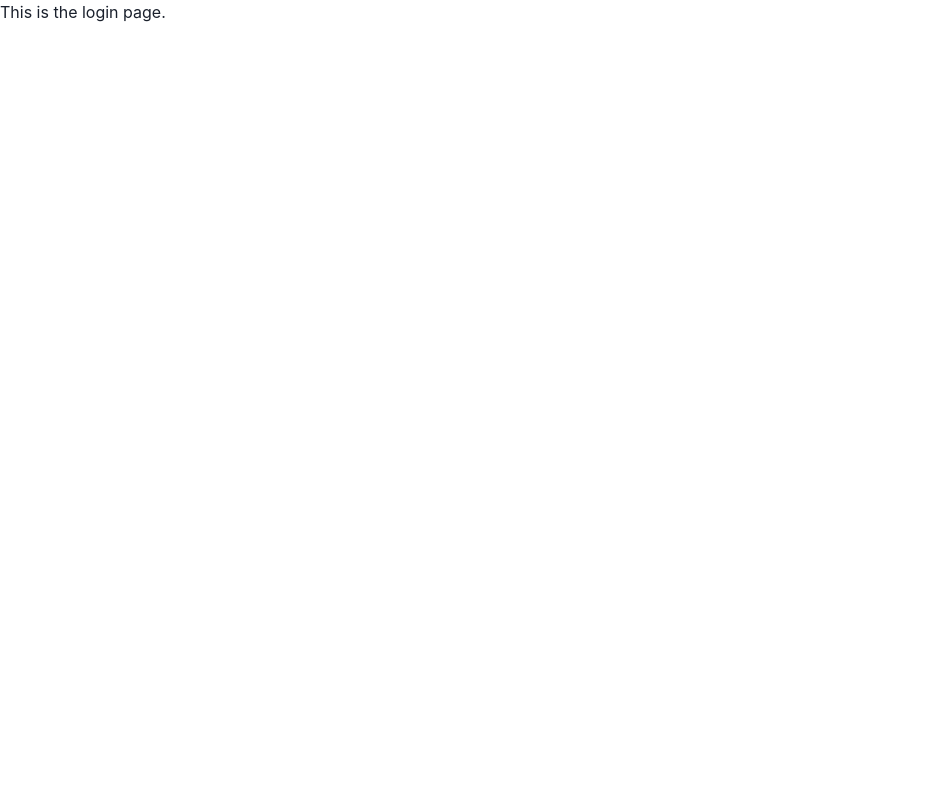
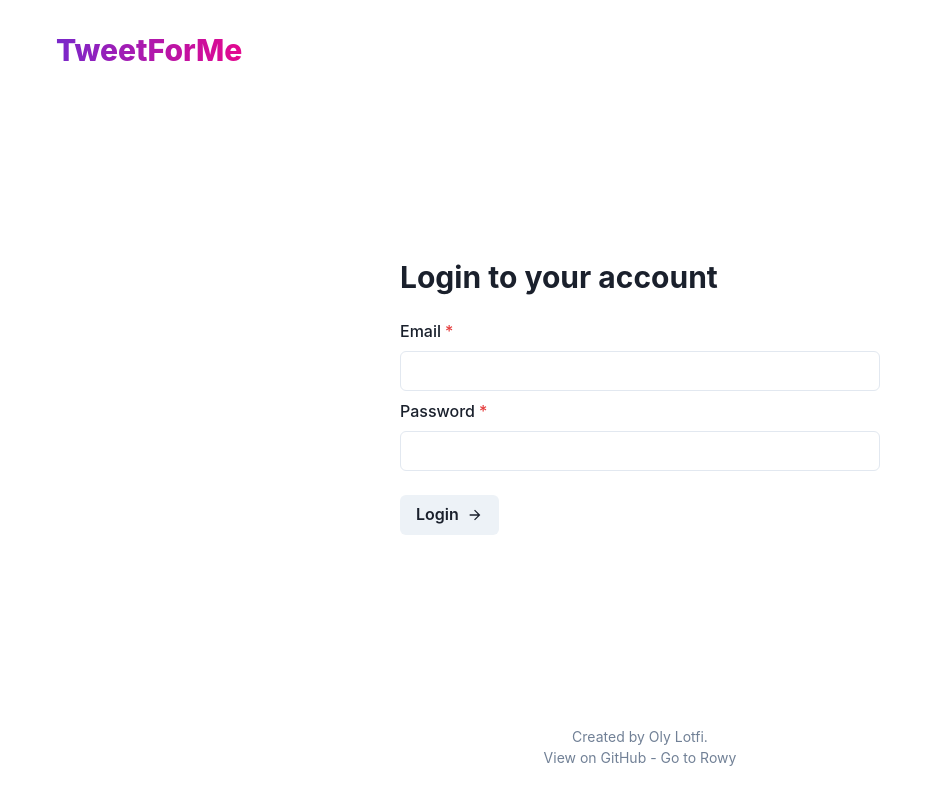
Before and after one commit to olotfi/tweetforme, a React (Create React App) app: page /login in a window 1280 px wide. Shown: the whole page, without its empty margins (0-943 px from the left). Built offline with nearby package versions, Linux system fonts and the light colour scheme; no server answers.

Commit message:
Add email and password login

```diff
--- a/src/App.tsx
+++ b/src/App.tsx
@@ -6,24 +6,40 @@ import { Routes, Route } from 'react-router-dom';
 import { Dashboard } from './pages/Dashboard';
 import { Login } from './pages/Login';
 import { NotFound } from './pages/NotFound';
+import { AuthProvider, useCurrentUser } from './context/auth';
+import { LoadingScreen } from './components/LoadingScreen';
+import { RequireAuth } from './components/RequireAuth';
 
 const queryClient = new QueryClient();
 
 export type RootProviderProps = { children: React.ReactNode };
 export const RootProvider = ({ children }: RootProviderProps) => {
   return (
-    <BrowserRouter>
-      <QueryClientProvider client={queryClient}>
-        <ChakraProvider>{children}</ChakraProvider>
-      </QueryClientProvider>
-    </BrowserRouter>
+    <AuthProvider>
+      <BrowserRouter>
+        <QueryClientProvider client={queryClient}>
+          <ChakraProvider>{children}</ChakraProvider>
+        </QueryClientProvider>
+      </BrowserRouter>
+    </AuthProvider>
   );
 };
 
 export const App = () => {
+  const { isLoading: isAuthLoading } = useCurrentUser();
+
+  if (isAuthLoading) return <LoadingScreen />;
+
   return (
     <Routes>
-      <Route path="/" element={<Dashboard />} />
+      <Route
+        path="/"
+        element={
+          <RequireAuth>
+            <Dashboard />
+          </RequireAuth>
+        }
+      />
       <Route path="/login" element={<Login />} />
       <Route path="*" element={<NotFound />} />
     </Routes>
--- /dev/null
+++ b/src/components/LoadingScreen.tsx
@@ -0,0 +1,10 @@
+import { Center, Spinner } from '@chakra-ui/react';
+import React from 'react';
+
+export const LoadingScreen = () => {
+  return (
+    <Center w="100vw" h="100vh">
+      <Spinner thickness="4px" speed="0.65s" emptyColor="gray.100" color="purple.500" size="xl" />
+    </Center>
+  );
+};
--- /dev/null
+++ b/src/components/Logo.tsx
@@ -0,0 +1,17 @@
+import { Heading } from '@chakra-ui/react';
+import React from 'react';
+
+export const Logo = () => {
+  return (
+    <Heading
+      size="lg"
+      fontWeight="extrabold"
+      bgClip="text"
+      sx={{
+        backgroundImage: 'linear-gradient(to right, #7928CA 0%, #FF0080 20%)'
+      }}
+    >
+      TweetForMe
+    </Heading>
+  );
+};
--- /dev/null
+++ b/src/components/Page.tsx
@@ -0,0 +1,19 @@
+import { Container, ContainerProps } from '@chakra-ui/react';
+import React, { useEffect } from 'react';
+
+export type PageProps = ContainerProps & {
+  title?: string;
+  children: React.ReactNode;
+};
+
+export const Page = ({ title = 'TweetForMe', children, ...rest }: PageProps) => {
+  useEffect(() => {
+    document.title = title;
+  }, [title]);
+
+  return (
+    <Container maxWidth={1200} {...rest}>
+      {children}
+    </Container>
+  );
+};
--- /dev/null
+++ b/src/components/RequireAuth.tsx
@@ -0,0 +1,17 @@
+import React from 'react';
+import { useCurrentUser } from '../context/auth';
+import { Navigate } from 'react-router-dom';
+
+export type RequireAuthProps = {
+  children: React.ReactNode;
+};
+
+export const RequireAuth = ({ children }: RequireAuthProps) => {
+  const { currentUser } = useCurrentUser();
+
+  if (!currentUser) {
+    return <Navigate to="/login" replace />;
+  }
+
+  return <>{children}</>;
+};
--- /dev/null
+++ b/src/context/auth.tsx
@@ -0,0 +1,49 @@
+import React, { useState, useEffect, createContext, useContext } from 'react';
+import { auth } from '../lib/firebase';
+
+export interface User {
+  uid: string;
+  email: string;
+  name: string | null;
+  roles: string[];
+}
+
+interface AuthContextValue {
+  currentUser: User | null;
+  isLoading: boolean;
+}
+
+const AuthContext = createContext<AuthContextValue>({ currentUser: null, isLoading: false });
+
+export const AuthProvider = ({ children }: { children: React.ReactNode }) => {
+  const [currentUser, setCurrentUser] = useState<User | null>(null);
+  const [isLoading, setIsLoading] = useState(true);
+
+  useEffect(() => {
+    auth.onAuthStateChanged(async (user) => {
+      if (user) {
+        const { claims } = await auth.currentUser!.getIdTokenResult();
+        if (!claims!.roles) {
+          auth.signOut();
+          console.log('User does not have roles.');
+          return;
+        } else {
+          const currentUser = {
+            uid: user.uid,
+            email: user.email!,
+            name: user.displayName,
+            roles: claims.roles as string[]
+          };
+          setCurrentUser(currentUser);
+        }
+      } else {
+        setCurrentUser(null);
+      }
+      setIsLoading(false);
+    });
+  }, []);
+
+  return <AuthContext.Provider value={{ currentUser, isLoading }}>{children}</AuthContext.Provider>;
+};
+
+export const useCurrentUser = () => useContext(AuthContext);
--- a/src/index.tsx
+++ b/src/index.tsx
@@ -1,7 +1,6 @@
 import React from 'react';
 import ReactDOM from 'react-dom';
 import { App, RootProvider } from './App';
-import reportWebVitals from './scripts/reportWebVitals';
 
 ReactDOM.render(
   <React.StrictMode>
@@ -11,8 +10,3 @@ ReactDOM.render(
   </React.StrictMode>,
   document.getElementById('root')
 );
-
-// If you want to start measuring performance in your app, pass a function
-// to log results (for example: reportWebVitals(console.log))
-// or send to an analytics endpoint. Learn more: https://bit.ly/CRA-vitals
-reportWebVitals();
--- a/src/lib/firebase.tsx
+++ b/src/lib/firebase.tsx
@@ -1,7 +1,7 @@
 import { initializeApp } from 'firebase/app';
 import { getAuth } from 'firebase/auth';
 
-// Your web app's Firebase configuration
+// Your web app's Firebase configuration (could be switched to React env vars)
 const firebaseConfig = {
   apiKey: 'AIzaSyBRczcO0vfAMr79Y4BDZa8imLsIcbj9mho',
   authDomain: 'tweetforme-c9003.firebaseapp.com',
@@ -14,3 +14,14 @@ const firebaseConfig = {
 // Initialize Firebase
 initializeApp(firebaseConfig);
 export const auth = getAuth();
+
+export const mapErrorCodeToUserFriendlyMessage = (errorCode: string) => {
+  switch (errorCode) {
+    case 'auth/user-not-found':
+    case 'auth/wrong-password':
+    case 'auth/invalid-email':
+      return 'Invalid email or password.';
+    default:
+      return 'An unknown error occurred. Please try again later.';
+  }
+};
--- a/src/pages/Login.tsx
+++ b/src/pages/Login.tsx
@@ -1,5 +1,114 @@
-import React from 'react';
+import { ArrowForwardIcon } from '@chakra-ui/icons';
+import {
+  Alert,
+  AlertDescription,
+  AlertIcon,
+  Box,
+  Button,
+  CloseButton,
+  Flex,
+  FormControl,
+  FormLabel,
+  Heading,
+  Input,
+  Link,
+  Text,
+  VStack
+} from '@chakra-ui/react';
+import { AuthError, signInWithEmailAndPassword } from 'firebase/auth';
+import React, { useState } from 'react';
+import { useNavigate } from 'react-router-dom';
+import { Logo } from '../components/Logo';
+import { Page } from '../components/Page';
+import { useCurrentUser } from '../context/auth';
+import { auth, mapErrorCodeToUserFriendlyMessage } from '../lib/firebase';
 
 export const Login = () => {
-  return <div>This is the login page.</div>;
+  const navigate = useNavigate();
+  const { currentUser } = useCurrentUser();
+
+  const [email, setEmail] = useState('');
+  const [password, setPassword] = useState('');
+  const [loginError, setLoginError] = useState('');
+  const [isLoading, setIsLoading] = useState(false);
+
+  if (currentUser !== null) navigate('/');
+
+  const handleEmailChange = (e: React.ChangeEvent<HTMLInputElement>) => setEmail(e.target.value);
+  const handlePasswordChange = (e: React.ChangeEvent<HTMLInputElement>) =>
+    setPassword(e.target.value);
+
+  const handleSubmit = async (e: React.FormEvent<HTMLFormElement>) => {
+    e.preventDefault();
+    setIsLoading(true);
+    setLoginError('');
+    try {
+      await signInWithEmailAndPassword(auth, email, password);
+    } catch (error) {
+      const errorCode = (error as AuthError).code;
+      const errorMessage = mapErrorCodeToUserFriendlyMessage(errorCode);
+      setLoginError(errorMessage);
+      setIsLoading(false);
+      setPassword('');
+    }
+  };
+
+  return (
+    <Page title="TweetForMe | Login">
+      <Flex direction="column" justify="space-between" height="100vh" py="32px">
+        <Box>
+          <Logo />
+        </Box>
+
+        <Box width="480px" alignSelf="center">
+          <Heading size="lg" mb="24px">
+            Login to your account
+          </Heading>
+
+          <form onSubmit={handleSubmit}>
+            <VStack>
+              {loginError ? (
+                <Alert status="error">
+                  <AlertIcon />
+                  <AlertDescription>{loginError}</AlertDescription>
+                  <CloseButton
+                    position="absolute"
+                    right="8px"
+                    top="8px"
+                    onClick={() => setLoginError('')}
+                  />
+                </Alert>
+              ) : null}
+
+              <FormControl isRequired>
+                <FormLabel htmlFor="email">Email</FormLabel>
+                <Input id="email" type="email" value={email} onChange={handleEmailChange} />
+              </FormControl>
+
+              <FormControl isRequired>
+                <FormLabel htmlFor="password">Password</FormLabel>
+                <Input
+                  id="password"
+                  type="password"
+                  value={password}
+                  onChange={handlePasswordChange}
+                />
+              </FormControl>
+            </VStack>
+
+            <Button type="submit" isLoading={isLoading} rightIcon={<ArrowForwardIcon />} mt="24px">
+              Login
+            </Button>
+          </form>
+        </Box>
+
+        <Box textAlign="center" color="gray.500" fontSize="sm">
+          <Text>Created by Oly Lotfi.</Text>
+          <Text>
+            <Link>View on GitHub</Link> - <Link>Go to Rowy</Link>
+          </Text>
+        </Box>
+      </Flex>
+    </Page>
+  );
 };
```
